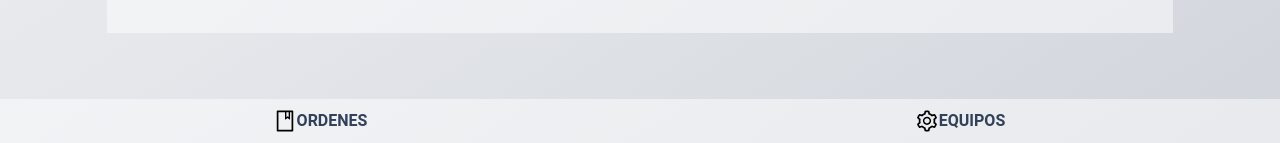
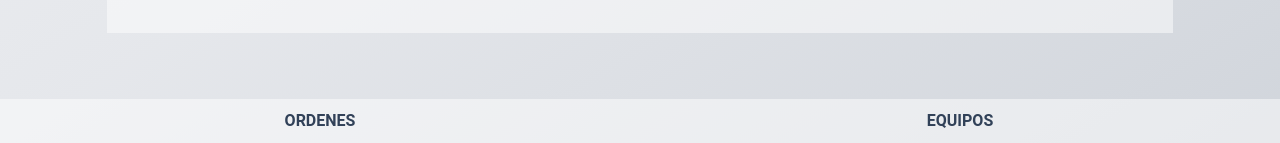
Before and after one commit to GaboAbo/axion_smarty, a Django app: page /home in a window 1280 px wide. Shown: the part 657-800 px from the top of the page. Run offline with Django 5.2, Linux system fonts and the light colour scheme; style sheets or scripts are compiled from the project's sources; some libraries are stand-ins or nearby versions; some web fonts are replaced.

Commit message:
order and setting icons removed

```diff
--- a/Templates/base.html
+++ b/Templates/base.html
@@ -38,7 +38,6 @@
                 hx-swap="innerHTML transition:true"
                 hx-trigger="click"
                 onclick="htmx.ajax('GET', '{% url 'sidebar' %}?tab=order', '#sidebar')">
-                <img src="{% static 'icons/book-outlined.svg' %}" alt="order" class="w-[24px] h-[24px]" />
                 ORDENES
             </button>
 
@@ -50,7 +49,6 @@
                 hx-swap="innerHTML transition:true"
                 hx-trigger="click"
                 onclick="htmx.ajax('GET', '{% url 'sidebar' %}?tab=device', '#sidebar')">
-                <img src="{% static 'icons/setting-outlined.svg' %}" alt="settings" class="w-[24px] h-[24px]" />
                 EQUIPOS
             </button>
 
--- a/Templates/partials/sidebar.html
+++ b/Templates/partials/sidebar.html
@@ -10,7 +10,6 @@
         hx-swap="innerHTML transition:true"
         hx-trigger="click"
         onclick="htmx.ajax('GET', '{% url 'sidebar' %}?tab=order', '#sidebar')">
-        <img src="{% static 'icons/book-outlined.svg' %}" alt="order" class="w-[24px] h-[24px]" />
         ORDENES
     </button>
 
@@ -22,7 +21,6 @@
         hx-swap="innerHTML transition:true"
         hx-trigger="click"
         onclick="htmx.ajax('GET', '{% url 'sidebar' %}?tab=device', '#sidebar')">
-        <img src="{% static 'icons/setting-outlined.svg' %}" alt="settings" class="w-[24px] h-[24px]" />
         EQUIPOS
     </button>
 
```
